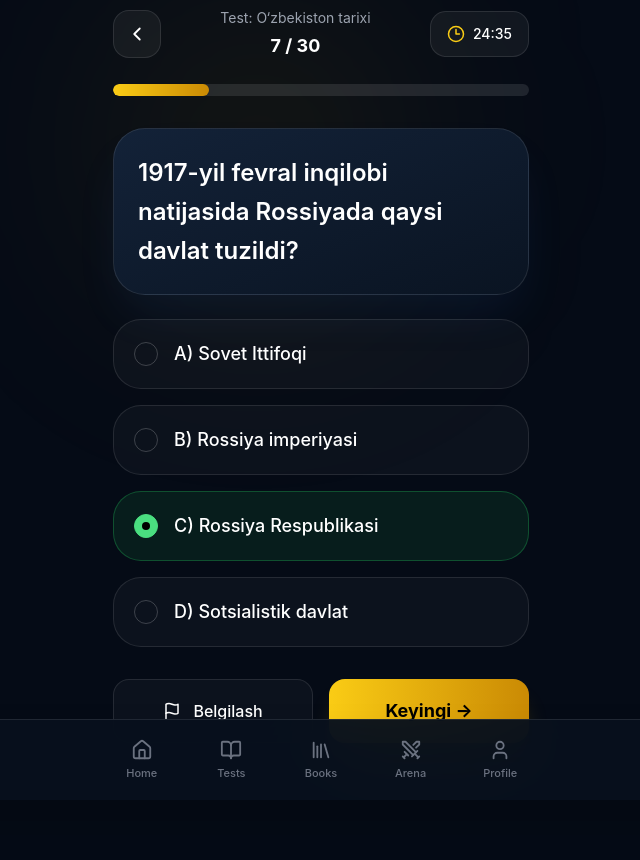
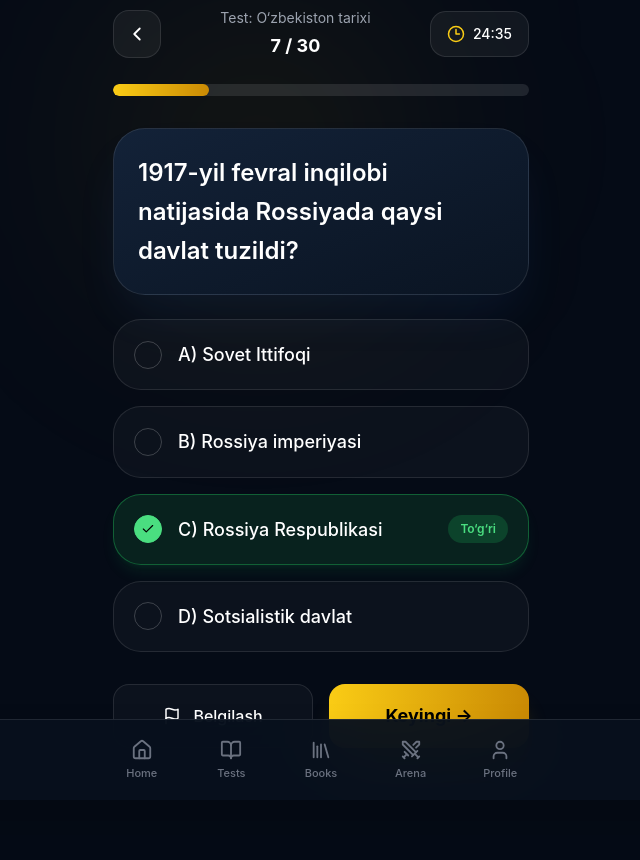
Before and after one commit to abdurahmon2909/tarix-ustozlari-front, a React (Vite) app: page /session in a window 1280 px wide. Shown: the top 860 px of the page, without its empty margins (319-959 px from the left). Built offline with nearby package versions, Linux system fonts and the light colour scheme; no server answers; sample sign-in values are in the browser's storage.

Commit message:
add premium homepage

```diff
--- a/src/pages/TestSessionPage.tsx
+++ b/src/pages/TestSessionPage.tsx
@@ -2,6 +2,8 @@ import {
   Clock3,
   ChevronLeft,
   Flag,
+  Check,
+  X,
 } from "lucide-react";
 
 import { motion } from "framer-motion";
@@ -12,6 +14,9 @@ const answers = [
   "Rossiya Respublikasi",
   "Sotsialistik davlat",
 ];
+
+const selectedAnswer = 2;
+const correctAnswer = 2;
 
 export default function TestSessionPage() {
   return (
@@ -48,7 +53,7 @@ export default function TestSessionPage() {
         justify-between
       "
       >
-        {/* LEFT */}
+        {/* BACK */}
         <button
           className="
           w-12
@@ -210,37 +215,81 @@ export default function TestSessionPage() {
       "
       >
         {answers.map(
-          (answer, index) => {
-            const isCorrect =
-              index === 2;
-
-            return (
+          (answer, index) => (
             <motion.button
               key={index}
               whileTap={{
                 scale: 0.98,
               }}
+              whileHover={{
+                scale: 1.01,
+              }}
               className={`
+                relative
+                overflow-hidden
                 w-full
                 rounded-[28px]
                 border
                 p-5
                 text-left
                 transition-all
+                duration-300
 
                 ${
-                    isCorrect
+                  index === correctAnswer
                     ? `
-                    border-green-500/30
+                    border-green-500/40
                     bg-green-500/10
+                    shadow-lg
+                    shadow-green-500/10
+                  `
+                    : index === selectedAnswer
+                    ? `
+                    border-red-500/40
+                    bg-red-500/10
+                    shadow-lg
+                    shadow-red-500/10
                   `
                     : `
                     border-white/10
                     bg-white/[0.03]
+                    hover:bg-white/[0.05]
                   `
                 }
               `}
             >
+              {/* GLOW */}
+              {(index ===
+                correctAnswer ||
+                index ===
+                  selectedAnswer) && (
+                <div
+                  className={`
+                  absolute
+                  inset-0
+                  opacity-30
+
+                  ${
+                    index ===
+                    correctAnswer
+                      ? "bg-green-500/10"
+                      : "bg-red-500/10"
+                  }
+                `}
+                />
+              )}
+
+              <div
+                className="
+                relative
+                z-10
+                flex
+                items-center
+                justify-between
+                gap-4
+              "
+              >
+                {/* LEFT */}
                 <div
                   className="
                   flex
@@ -251,8 +300,8 @@ export default function TestSessionPage() {
                   {/* RADIO */}
                   <div
                     className={`
-                    w-6
-                    h-6
+                    w-7
+                    h-7
                     rounded-full
                     border
                     flex
@@ -260,10 +309,17 @@ export default function TestSessionPage() {
                     justify-center
 
                     ${
-                      isCorrect
+                      index ===
+                      correctAnswer
                         ? `
                         border-green-400
                         bg-green-400
+                      `
+                        : index ===
+                          selectedAnswer
+                        ? `
+                        border-red-400
+                        bg-red-400
                       `
                         : `
                         border-white/20
@@ -271,13 +327,24 @@ export default function TestSessionPage() {
                     }
                   `}
                   >
-                    {isCorrect && (
-                      <div
+                    {index ===
+                      correctAnswer && (
+                      <Check
+                        size={14}
                         className="
-                        w-2
-                        h-2
-                        rounded-full
-                        bg-black
+                        text-black
+                      "
+                      />
+                    )}
+
+                    {index ===
+                      selectedAnswer &&
+                      index !==
+                        correctAnswer && (
+                        <X
+                          size={14}
+                          className="
+                          text-black
                         "
                         />
                       )}
@@ -288,19 +355,56 @@ export default function TestSessionPage() {
                     className="
                     text-lg
                     font-medium
+                    leading-relaxed
                   "
                   >
                     {String.fromCharCode(
                       65 + index
                     )}
-                    )
-                    {" "}
+                    ){" "}
                     {answer}
                   </span>
                 </div>
+
+                {/* STATUS */}
+                {index ===
+                  correctAnswer && (
+                  <div
+                    className="
+                    px-3
+                    py-1.5
+                    rounded-full
+                    bg-green-500/20
+                    text-green-400
+                    text-xs
+                    font-semibold
+                  "
+                  >
+                    To‘g‘ri
+                  </div>
+                )}
+
+                {index ===
+                  selectedAnswer &&
+                  index !==
+                    correctAnswer && (
+                    <div
+                      className="
+                      px-3
+                      py-1.5
+                      rounded-full
+                      bg-red-500/20
+                      text-red-400
+                      text-xs
+                      font-semibold
+                    "
+                    >
+                      Noto‘g‘ri
+                    </div>
+                  )}
+              </div>
             </motion.button>
-            );
-          }
+          )
         )}
       </div>
 
```
Lines whose indentation alone changed are shown as unchanged.
